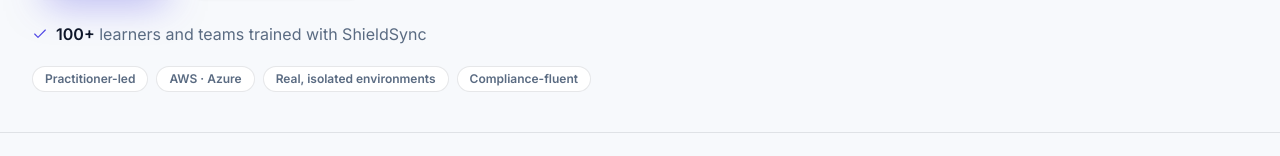
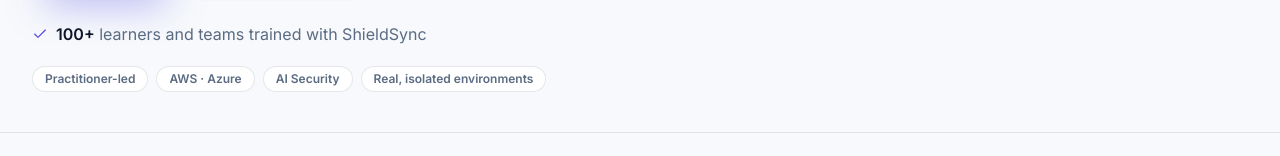
Before and after one commit to shieldsyncsecurity/shieldsync-website, a Next.js app: page / in a window 1280 px wide. Shown: the part 388-544 px from the top of the page. Built offline with nearby package versions, Linux system fonts and the light colour scheme; no server answers.

Commit message:
Hero chips: add "AI Security", drop "Compliance-fluent" (owner)
Chips now: Practitioner-led / AWS · Azure / AI Security / Real, isolated environments.

```diff
--- a/app/page.tsx
+++ b/app/page.tsx
@@ -76,7 +76,7 @@ const SERVICE_ICONS = { cloud: Cloud, shield: Shield, flask: Flask, compliance:
 // false compliance claim (owner, 2026-07-10: "replace these with something else").
 // Compliance FLUENCY (helping clients get audit-ready) is true and lives in the
 // hero prose + the GRC service page.
-const CAPABILITIES = ["Practitioner-led", "AWS · Azure", "Real, isolated environments", "Compliance-fluent"];
+const CAPABILITIES = ["Practitioner-led", "AWS · Azure", "AI Security", "Real, isolated environments"];
 
 export default function HomePage() {
   return (
```
